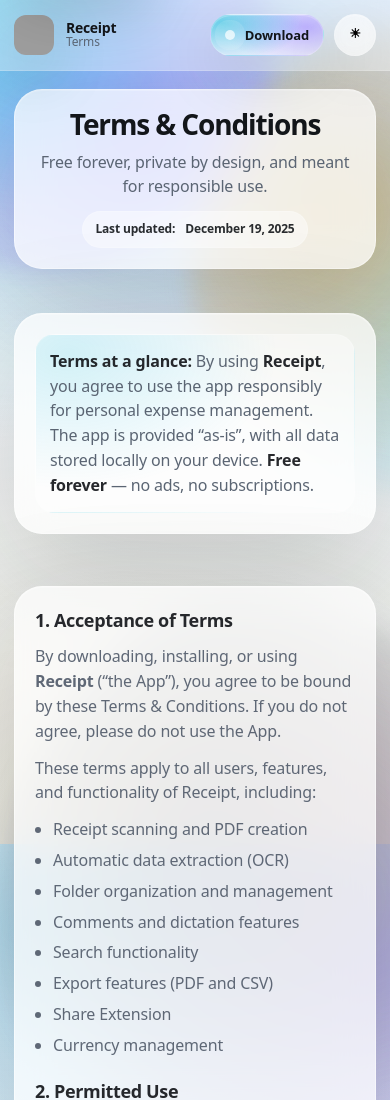
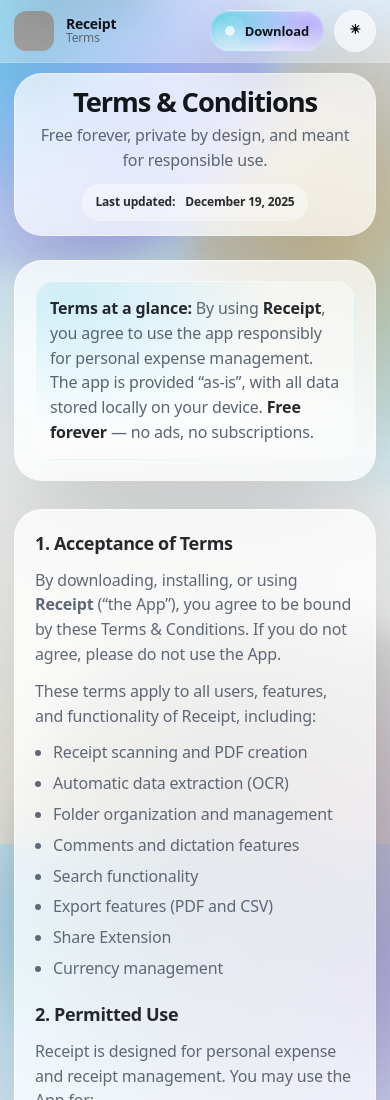
Before and after one commit to PavelGnatyuk/liquidreceipt-site, a plain HTML site: page terms.html in a window 390 px wide. Shown: the top 1100 px of the page. Drawn offline with Linux system fonts and the light colour scheme; grey boxes are pictures that could not be loaded.

Commit message:
privacy policy

```diff
--- a/styles.css
+++ b/styles.css
@@ -202,6 +202,27 @@
 
 .section.tight {
   padding: 18px 0;
+}
+
+/* Document pages (Support / Privacy / Terms) should get to content faster */
+.doc .header {
+  padding: 10px 0;
+}
+
+.doc .section {
+  padding: 18px 0;
+}
+
+.doc .section.tight {
+  padding: 12px 0;
+}
+
+.doc .page-hero.card {
+  padding: 16px;
+}
+
+.doc .page-hero p {
+  margin-top: 6px;
 }
 
 /* Header */
@@ -844,6 +865,30 @@
   .appstore-badge img {
     height: 42px;
   }
+
+  /* On phones, doc pages should start with actual content (less chrome) */
+  .doc .section {
+    padding: 14px 0;
+  }
+  .doc .section.tight {
+    padding: 10px 0;
+  }
+  .doc .page-hero.card {
+    padding: 14px;
+  }
+  .doc .page-hero h1 {
+    font-size: clamp(22px, 7vw, 30px);
+  }
+}
+
+/* iOS/WebView paint stability: avoid fixed backgrounds causing delayed paint */
+@supports (-webkit-touch-callout: none) {
+  body {
+    background-attachment: scroll;
+  }
+  .liquid-bg {
+    position: absolute;
+  }
 }
 
 /* Reduced motion */
--- a/terms.html
+++ b/terms.html
@@ -20,7 +20,7 @@
   </script>
   <script defer src="script.js"></script>
 </head>
-<body>
+<body class="doc">
   <a class="skip-link" href="#main">Skip to content</a>
 
   <div class="liquid-bg" aria-hidden="true">
```
Also changed, not shown: privacy_policy.html (+1 -1 lines), support.html (+1 -1 lines).
